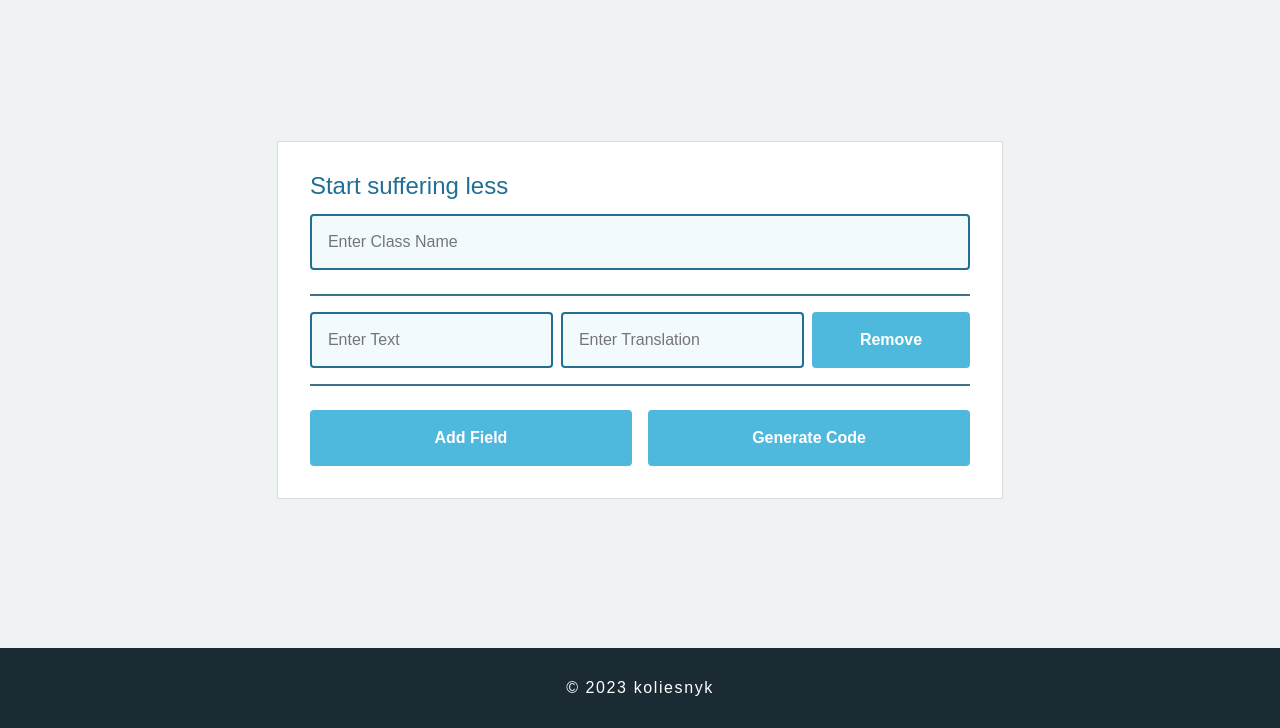
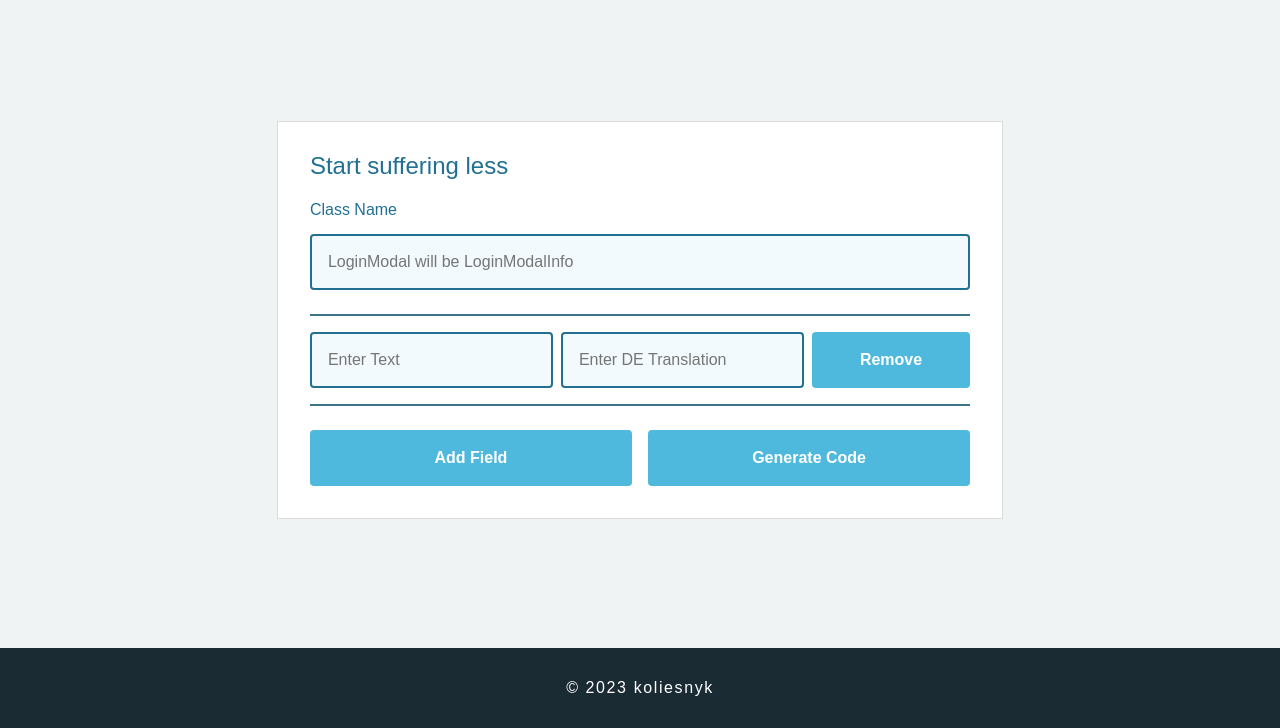
Before and after one commit to koliesnyk/suffer-translate, a website: page app/index.html in a window 1280 px wide. Shown: the part 72-800 px from the top of the page. Drawn offline with nearby package versions, Linux system fonts and the light colour scheme.

Commit message:
html update, round-outs

```diff
--- a/app/index.html
+++ b/app/index.html
@@ -19,15 +19,17 @@
     <main>
       <section class="form-section">
         <div class="form">
+          <h2 class="form-title">Start suffering less</h2>
+
           <label>
-            <h2>Start suffering less</h2>
-            <input type="text" name="class-name" placeholder="Enter Class Name" value="" />
+            <span>Class Name</span>
+            <input type="text" name="class-name" placeholder="LoginModal will be LoginModalInfo" value="" />
           </label>
 
           <div class="fields">
             <div class="fieldset">
               <input type="text" name="text" placeholder="Enter Text" />
-              <input type="text" name="translation" placeholder="Enter Translation" />
+              <input type="text" name="translation" placeholder="Enter DE Translation" />
               <button class="remove">Remove</button>
             </div>
           </div>
--- a/app/js/main.js
+++ b/app/js/main.js
@@ -63,7 +63,7 @@ function generateCode() {
   });
 
   result = `
-    public class ${className}Info : MetaStoreContainer
+    public class SBS${className}Info : MetaStoreContainer
     {
         ${fieldResults}
         public Dictionary&lt;int, MetaStoreString> Folders { get; set; } = new Dictionary&lt;int, MetaStoreString>();
--- a/app/sass/main.scss
+++ b/app/sass/main.scss
@@ -49,6 +49,12 @@ body {
   border: solid 1px #ddd;
   padding: 2rem;
   max-width: 100%;
+
+  &-title {
+    &:not(:last-child) {
+      margin-bottom: 1em;
+    }
+  }
 
   @include mobile {
     padding: 2rem 1rem;
```
Also changed, not shown: prod/index.html (+5 -3 lines), app/css/main.css.
